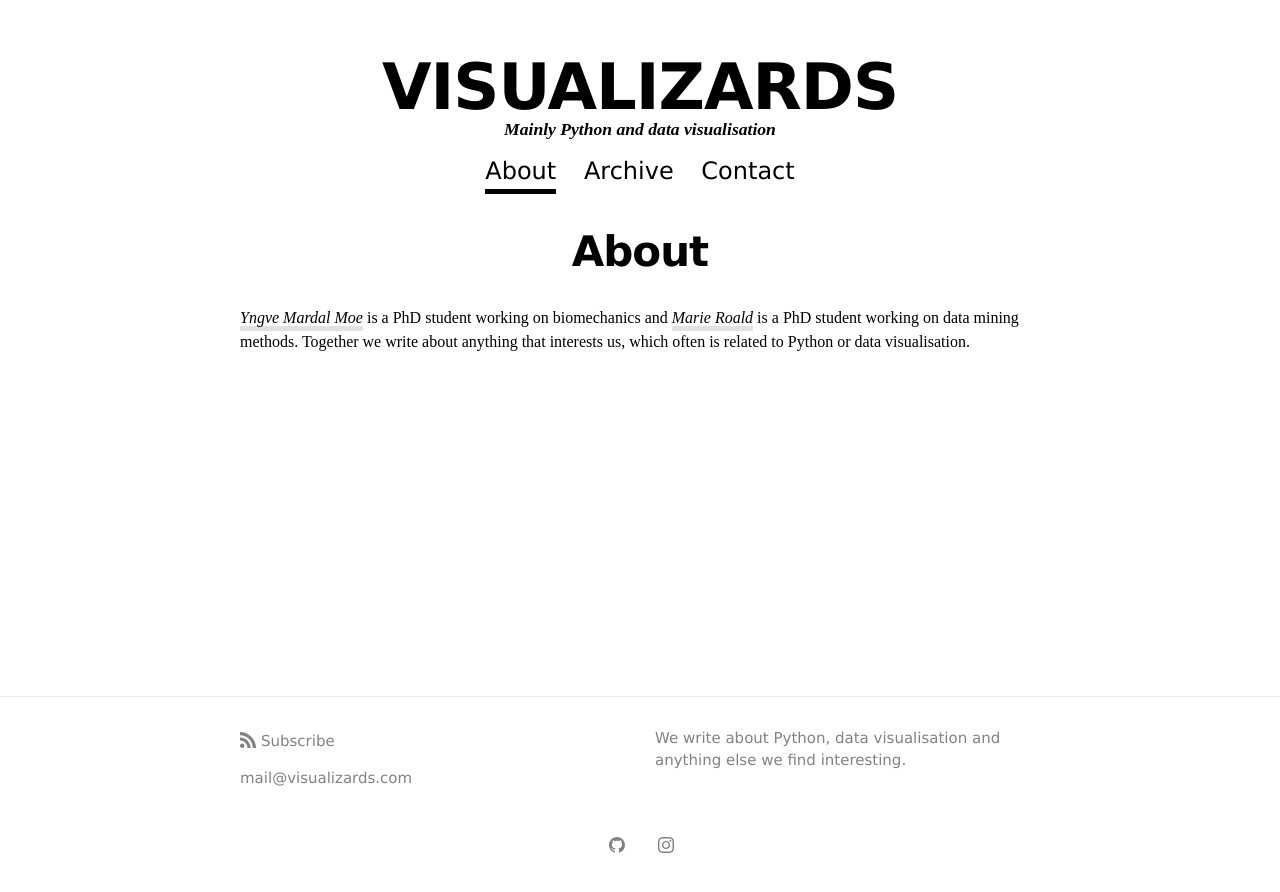
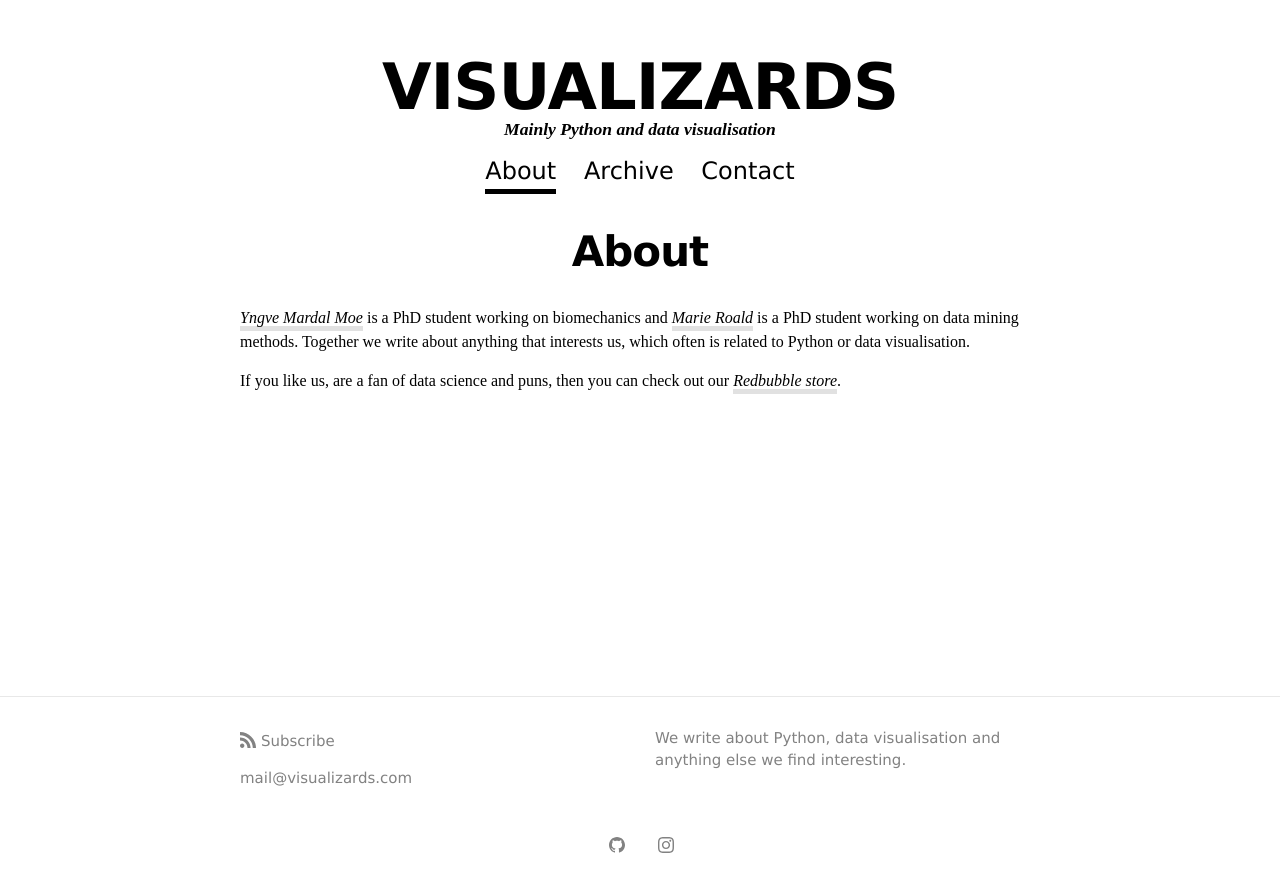
Before and after one commit to visualizards/visualizards.github.io, a Jekyll site: the page built from about.md, in a window 1280 px wide. Shown: the top 892 px of the page. Built offline with Jekyll 4.4.1, drawn with Linux system fonts in a browser that asks for light colours; some web fonts are replaced; comment, search, counter and statistics services are not loaded.

Commit message:
Added link

```diff
--- a/about.md
+++ b/about.md
@@ -4,4 +4,6 @@ title: About
 permalink: /about/
 ---
 
-[Yngve Mardal Moe](https://github.com/yngvem) is a PhD student working on biomechanics and [Marie Roald](https://github.com/marieroald) is a PhD student working on data mining methods. Together we write about anything that interests us, which often is related to Python or data visualisation.
+[Yngve Mardal Moe](https://github.com/yngvem/) is a PhD student working on biomechanics and [Marie Roald](https://github.com/marieroald/) is a PhD student working on data mining methods. Together we write about anything that interests us, which often is related to Python or data visualisation.
+
+If you like us, are a fan of data science and puns, then you can check out our [Redbubble store](https://visualizards.redbubble.com/).
```
